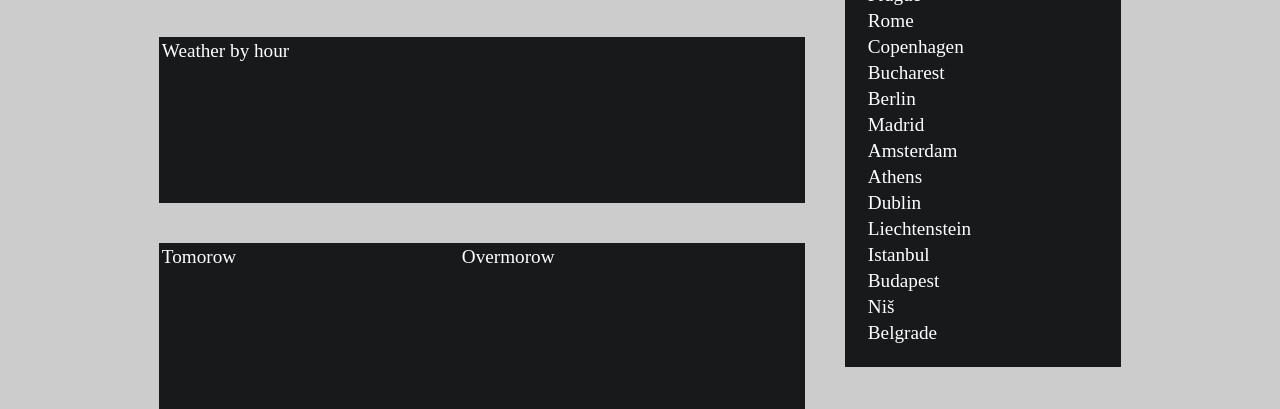
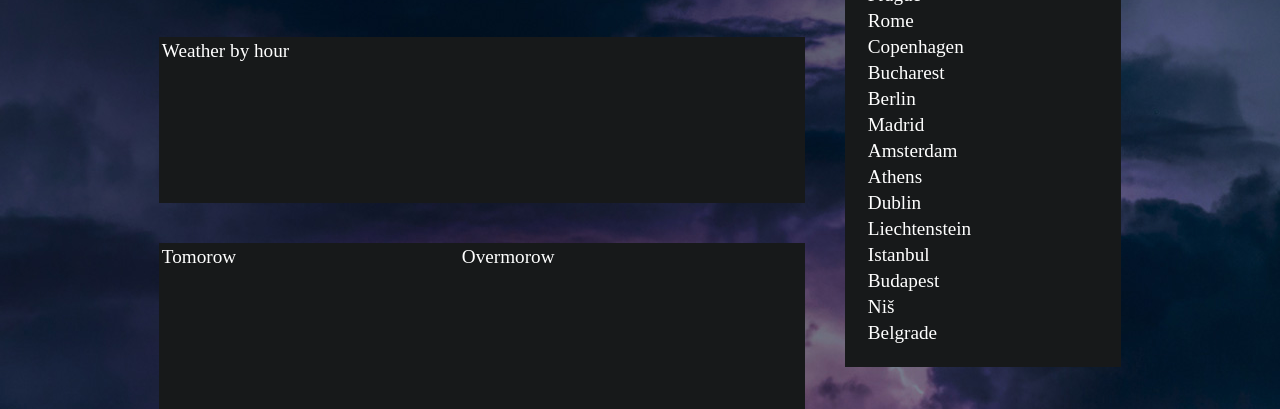
Before and after one commit to BrankoCvetanovic/awsome-weather, a plain HTML site: page index.html in a window 1280 px wide. Shown: the part 398-807 px from the top of the page. Drawn offline with Linux system fonts and the light colour scheme; no server answers.

Commit message:
Update style.css

```diff
--- a/style.css
+++ b/style.css
@@ -62,7 +62,7 @@ input[type=text] {
 }
 .main{
     width: inherit;
-    background-image: url("background-a089d87ba11e1a4c45a8efa960b86092.jpg");
+    background-image: url("img/background-a089d87ba11e1a4c45a8efa960b86092.jpg");
     background-color: #cccccc;
     display: grid;
     grid-template-columns:auto auto;
```
